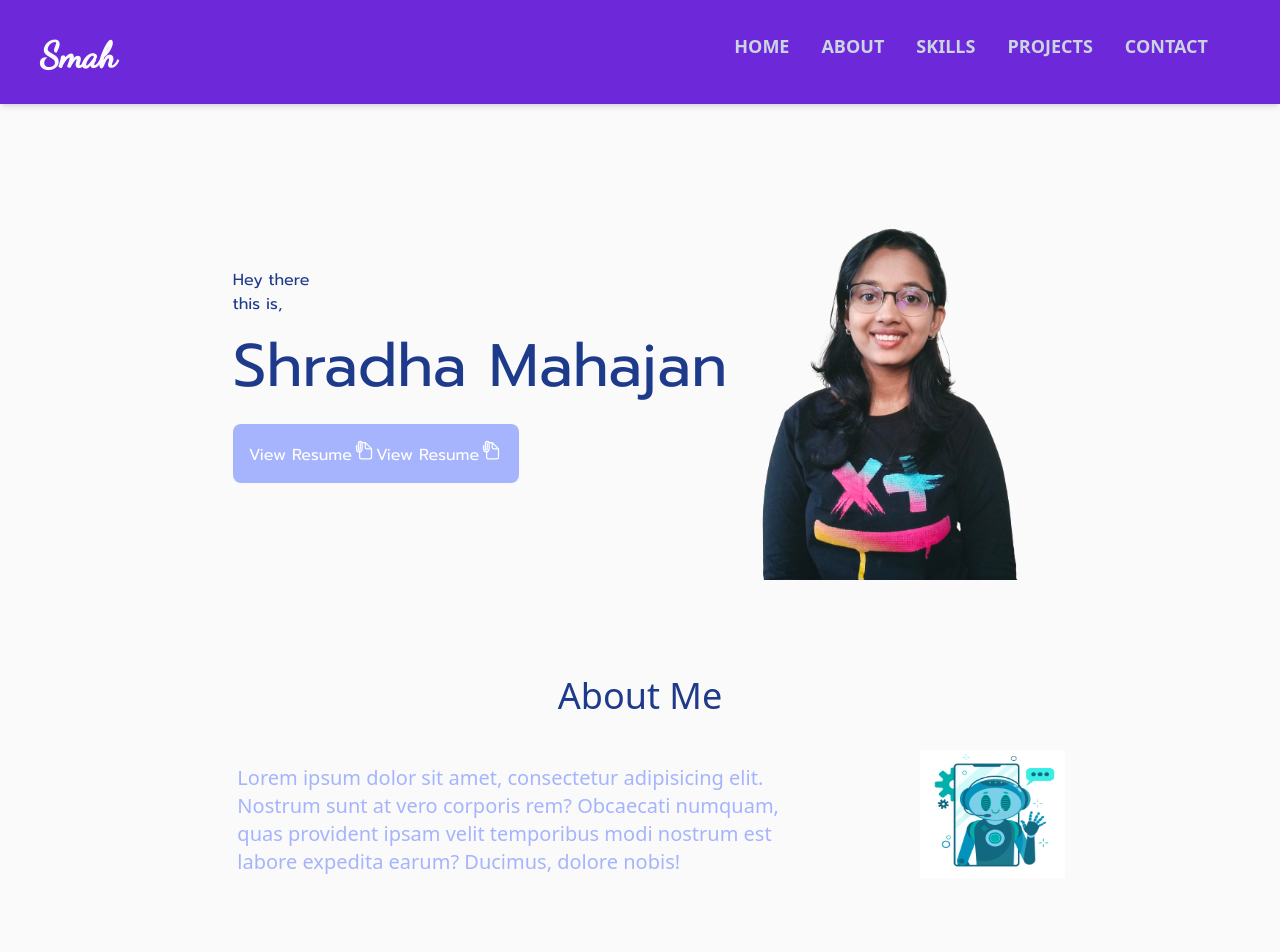
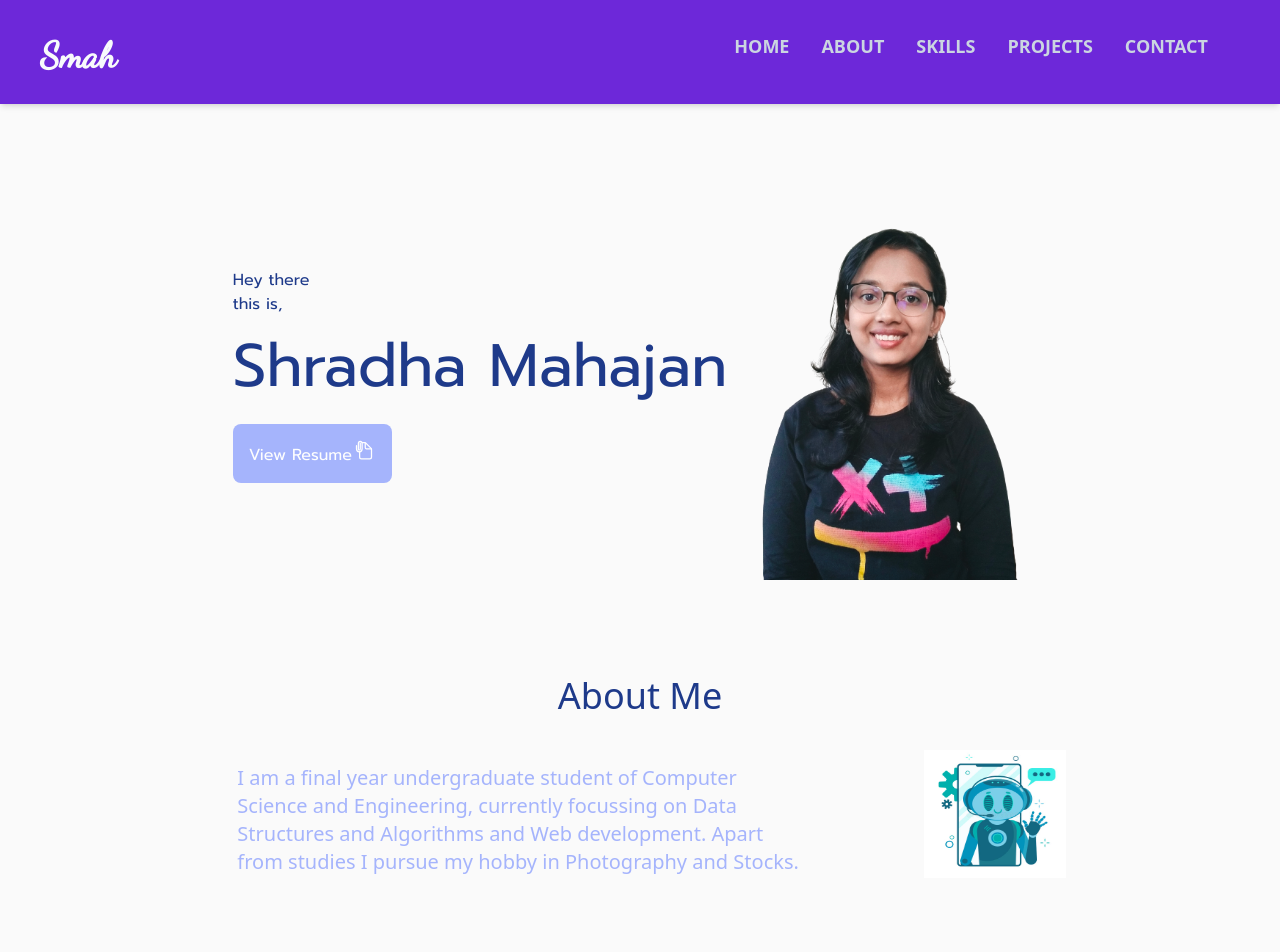
Before and after one commit to shradham2612/PORT2, a React (Vite) app: page / in a window 1280 px wide. Shown: the top 952 px of the page. Built offline with nearby package versions, Linux system fonts and the light colour scheme.

Commit message:
Resolved bugs

```diff
--- a/src/components/About.jsx
+++ b/src/components/About.jsx
@@ -13,10 +13,10 @@ const About = () => {
         <div className="flex justify-center flex-col-reverse md:flex-row pt-6 w-2/3 ">
           <div className="text-xl text-indigo-300 m-6 md :text-left lg:text-left xl:text-left text-center ">
             <p className="  ">
-              Lorem ipsum dolor sit amet, consectetur adipisicing elit. Nostrum
-              sunt at vero corporis rem? Obcaecati numquam, quas provident ipsam
-              velit temporibus modi nostrum est labore expedita earum? Ducimus,
-              dolore nobis!
+              I am a final year undergraduate student of Computer Science and
+              Engineering, currently focussing on Data Structures and Algorithms
+              and Web development. Apart from studies I pursue my hobby in
+              Photography and Stocks.
             </p>
           </div>
           <div>
@@ -34,5 +34,4 @@ const About = () => {
 
 export default About;
 
-
 // flex justify-center md:mr-44 lg:mr-44 xl:mr-44
--- a/src/components/Hero.jsx
+++ b/src/components/Hero.jsx
@@ -18,8 +18,7 @@ const Hero = () => {
             <button className="p-4 bg-indigo-300 hover:bg-indigo-500 text-white mt-7 rounded-lg">
               View Resume
               <ion-icon name="document-attach-outline"></ion-icon>
-              View Resume
-              <ion-icon name="document-attach-outline"></ion-icon>
+
             </button>
           </a>
         </div>
```
